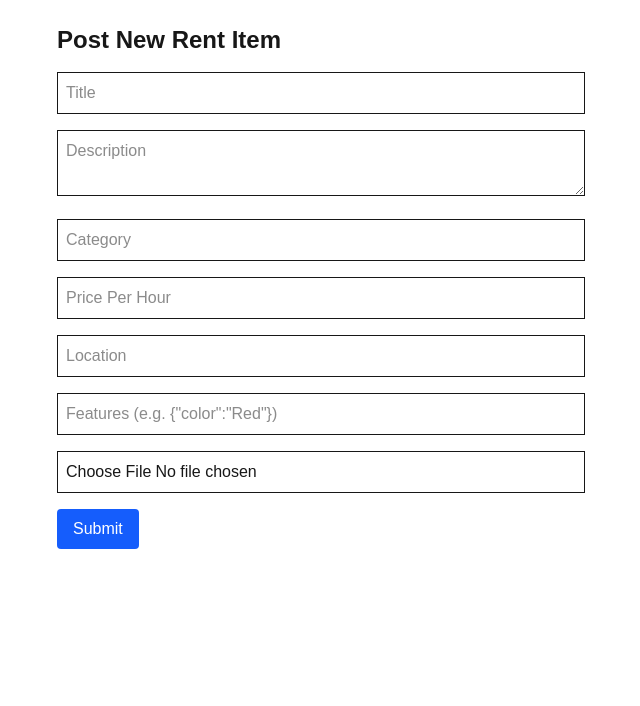
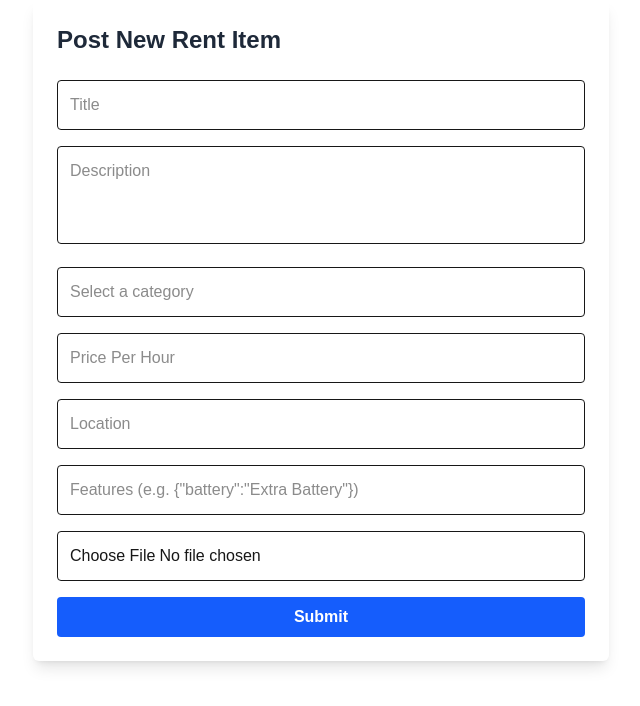
Before and after one commit to mmunir439/rentistaan_front, a Next.js app: page /rentitems/postItem in a window 1280 px wide. Shown: the top 706 px of the page, without its empty margins (319-959 px from the left). Built offline with nearby package versions, Linux system fonts and the light colour scheme.

Commit message:
add item route added

```diff
--- /dev/null
+++ b/src/app/edit-profile/page.jsx
@@ -0,0 +1,51 @@
+"use client";
+
+import Navbar from "@/components/NavBar";
+import useUser from "@/lib/useUser";
+
+export default function EditProfile() {
+    const user = useUser();
+
+    if (!user)
+        return (
+            <p className="text-center mt-10 text-gray-500 text-lg font-medium">
+                Loading...
+            </p>
+        );
+
+    return (
+        <>
+            <Navbar />
+            <main className="max-w-4xl mx-auto p-4 sm:p-6 md:p-10 bg-white rounded-lg shadow-md min-h-screen">
+                <h1 className="text-3xl font-bold mb-6 text-[#f85606]">Edit Profile</h1>
+
+                <form className="space-y-4">
+                    <div>
+                        <label className="block text-gray-700 font-semibold mb-1">Name</label>
+                        <input
+                            type="text"
+                            defaultValue={user.name}
+                            className="w-full border border-gray-300 rounded-md px-3 py-2"
+                        />
+                    </div>
+                    <div>
+                        <label className="block text-gray-700 font-semibold mb-1">Email</label>
+                        <input
+                            type="email"
+                            defaultValue={user.email}
+                            className="w-full border border-gray-300 rounded-md px-3 py-2"
+                            disabled
+                        />
+                    </div>
+
+                    <button
+                        type="submit"
+                        className="px-6 py-2 bg-[#f85606] text-white rounded-md hover:bg-[#db3700] transition"
+                    >
+                        Save Changes
+                    </button>
+                </form>
+            </main>
+        </>
+    );
+}
--- a/src/app/page.js
+++ b/src/app/page.js
@@ -26,8 +26,8 @@ export default function NavBar() {
   }, [pathname]);
 
   const navigationLinks = [
-    { href: "/postItem", label: "Post Item", Icon: IoIosAddCircle },
-    { href: "/rentItem", label: "Rent Item", Icon: FaShoppingBag },
+    { href: "/rentitems/postItem", label: "Post Item", Icon: IoIosAddCircle },
+    { href: "/rentitems", label: "Rent Item", Icon: FaShoppingBag },
   ];
 
   // Handles navigation and triggers loading spinner
--- a/src/app/rentitems/postItem/page.jsx
+++ b/src/app/rentitems/postItem/page.jsx
@@ -1,129 +1,154 @@
 "use client";
-// Ensures this component runs on the client side in Next.js (needed for state, localStorage, etc.)
 
 import { useState } from "react";
-// Import useState to manage form, image, and error states.
-
 import { useRouter } from "next/navigation";
-// Import useRouter to programmatically navigate after successful post.
-
 import api from "@/lib/axios";
-// Import pre-configured Axios instance for making API requests.
 
 export default function PostItemPage() {
-    // Functional component for the Post Item page.
-
     const router = useRouter();
-    // Initialize router for redirecting.
 
     const [form, setForm] = useState({
-        // Form state to hold input values.
         title: "",
         description: "",
         category: "",
         pricePerHour: "",
         location: "",
-        features: "", // Will be sent as JSON string
+        features: "",
     });
 
     const [image, setImage] = useState(null);
-    // Store the uploaded image file.
+    const [error, setError] = useState("");
 
-    const [error, setError] = useState("");
-    // Store and display error messages.
+    const handleChange = (e) => {
+        setForm({ ...form, [e.target.name]: e.target.value });
+    };
 
-    function handleChange(e) {
-        // Handle change for text inputs.
-        setForm({ ...form, [e.target.name]: e.target.value });
-    }
+    const handleImageChange = (e) => {
+        setImage(e.target.files[0]);
+    };
 
-    function handleImageChange(e) {
-        // Handle file input change (image).
-        setImage(e.target.files[0]);
-    }
-
-    async function handleSubmit(e) {
-        // Form submission handler.
-        e.preventDefault(); // Prevent default page reload.
-        setError(""); // Clear previous errors.
+    const handleSubmit = async (e) => {
+        e.preventDefault();
+        setError("");
 
         const token = localStorage.getItem("token");
-        // Get JWT token from local storage.
-
         if (!token) {
-            // If no token, user is not logged in.
             setError("Please log in first.");
             return;
         }
 
         const formData = new FormData();
-        // Create form data object to send multipart/form-data.
-
         Object.entries(form).forEach(([key, value]) => {
-            // Append each form field to formData.
             formData.append(key, value);
         });
 
-        if (image) formData.append("image", image);
-        // If image is selected, append it to formData.
+        if (image) {
+            formData.append("image", image);
+        }
 
         try {
-            const res = await api.post("/postItem", formData, {
-                // Send POST request to backend.
+            const res = await api.post("/rentitem/additem", formData, {
                 headers: {
-                    "Authorization": `Bearer ${token}`, // Send token in header
-                    "Content-Type": "multipart/form-data", // Tell backend it's multipart
+                    Authorization: `Bearer ${token}`,
+                    "Content-Type": "multipart/form-data",
                 },
             });
 
             if (res.data.success) {
-                // If backend returns success
                 router.push("/rentitems");
-                // Redirect to rent items listing page.
             } else {
                 setError(res.data.message || "Something went wrong");
-                // Show error if not successful.
             }
         } catch (err) {
             console.error(err);
-            setError(err.response?.data?.message || "Error uploading item");
-            // Show server-side error if present.
+            setError(err.response?.data?.message || "Upload failed");
         }
-    }
+    };
 
     return (
-        <main className="p-6 max-w-xl mx-auto">
-            {/* Page container with padding and centered max width */}
-            <h1 className="text-2xl font-bold mb-4">Post New Rent Item</h1>
+        <main className="p-6 max-w-xl mx-auto bg-white shadow-lg rounded-md">
+            <h1 className="text-2xl font-bold mb-6 text-gray-800">Post New Rent Item</h1>
 
-            {error && <p className="text-red-500 mb-2">{error}</p>}
-            {/* Display error message if any */}
+            {error && <p className="text-red-500 mb-4">{error}</p>}
 
             <form onSubmit={handleSubmit} className="space-y-4">
-                {/* Form with vertical spacing */}
-                <input name="title" placeholder="Title" onChange={handleChange} required className="w-full p-2 border" />
-                {/* Title input */}
+                <input
+                    name="title"
+                    placeholder="Title"
+                    onChange={handleChange}
+                    required
+                    className="w-full p-3 border rounded focus:outline-none focus:ring-2 focus:ring-blue-500"
+                />
 
-                <textarea name="description" placeholder="Description" onChange={handleChange} required className="w-full p-2 border" />
-                {/* Description textarea */}
+                <textarea
+                    name="description"
+                    placeholder="Description"
+                    onChange={handleChange}
+                    required
+                    className="w-full p-3 border rounded resize-none focus:outline-none focus:ring-2 focus:ring-blue-500"
+                    rows={3}
+                />
 
-                <input name="category" placeholder="Category" onChange={handleChange} required className="w-full p-2 border" />
-                {/* Category input */}
+                {/* ✅ Category using datalist */}
+                <div>
+                    <input
+                        name="category"
+                        list="categories"
+                        placeholder="Select a category"
+                        onChange={handleChange}
+                        required
+                        className="w-full p-3 border rounded focus:outline-none focus:ring-2 focus:ring-blue-500"
+                    />
+                    <datalist id="categories">
+                        <option value="Vehicles" />
+                        <option value="House" />
+                        <option value="Electronics" />
+                        <option value="Tools" />
+                        <option value="Furniture" />
+                        <option value="Clothing" />
+                        <option value="Sports" />
+                        <option value="Other" />
+                    </datalist>
+                </div>
 
-                <input name="pricePerHour" placeholder="Price Per Hour" type="number" onChange={handleChange} required className="w-full p-2 border" />
-                {/* Price per hour input */}
+                <input
+                    name="pricePerHour"
+                    placeholder="Price Per Hour"
+                    type="number"
+                    onChange={handleChange}
+                    required
+                    className="w-full p-3 border rounded focus:outline-none focus:ring-2 focus:ring-blue-500"
+                />
 
-                <input name="location" placeholder="Location" onChange={handleChange} required className="w-full p-2 border" />
-                {/* Location input */}
+                <input
+                    name="location"
+                    placeholder="Location"
+                    onChange={handleChange}
+                    required
+                    className="w-full p-3 border rounded focus:outline-none focus:ring-2 focus:ring-blue-500"
+                />
 
-                <input name="features" placeholder='Features (e.g. {"color":"Red"})' onChange={handleChange} className="w-full p-2 border" />
-                {/* Features input as JSON string */}
+                <input
+                    name="features"
+                    placeholder='Features (e.g. {"battery":"Extra Battery"})'
+                    onChange={handleChange}
+                    className="w-full p-3 border rounded focus:outline-none focus:ring-2 focus:ring-blue-500"
+                />
 
-                <input type="file" accept="image/*" onChange={handleImageChange} className="w-full p-2 border" />
-                {/* Image upload input */}
+                <input
+                    type="file"
+                    accept="image/*"
+                    onChange={handleImageChange}
+                    required
+                    className="w-full p-3 border rounded focus:outline-none focus:ring-2 focus:ring-blue-500"
+                />
 
-                <button type="submit" className="bg-blue-600 text-white px-4 py-2 rounded">Submit</button>
-                {/* Submit button */}
+                <button
+                    type="submit"
+                    className="w-full bg-blue-600 hover:bg-blue-700 text-white font-semibold py-2 rounded transition duration-200"
+                >
+                    Submit
+                </button>
             </form>
         </main>
     );
```
Also changed, not shown: src/app/rentitems/[id]/page.jsx (+75 -38 lines), src/app/rentitems/page.jsx (+40 -30 lines), src/app/(auth)/login/page.jsx (indentation only), src/components/NavBar.jsx (line endings or trailing spaces), src/features/auth/ProtectedRoute.jsx (deleted).
